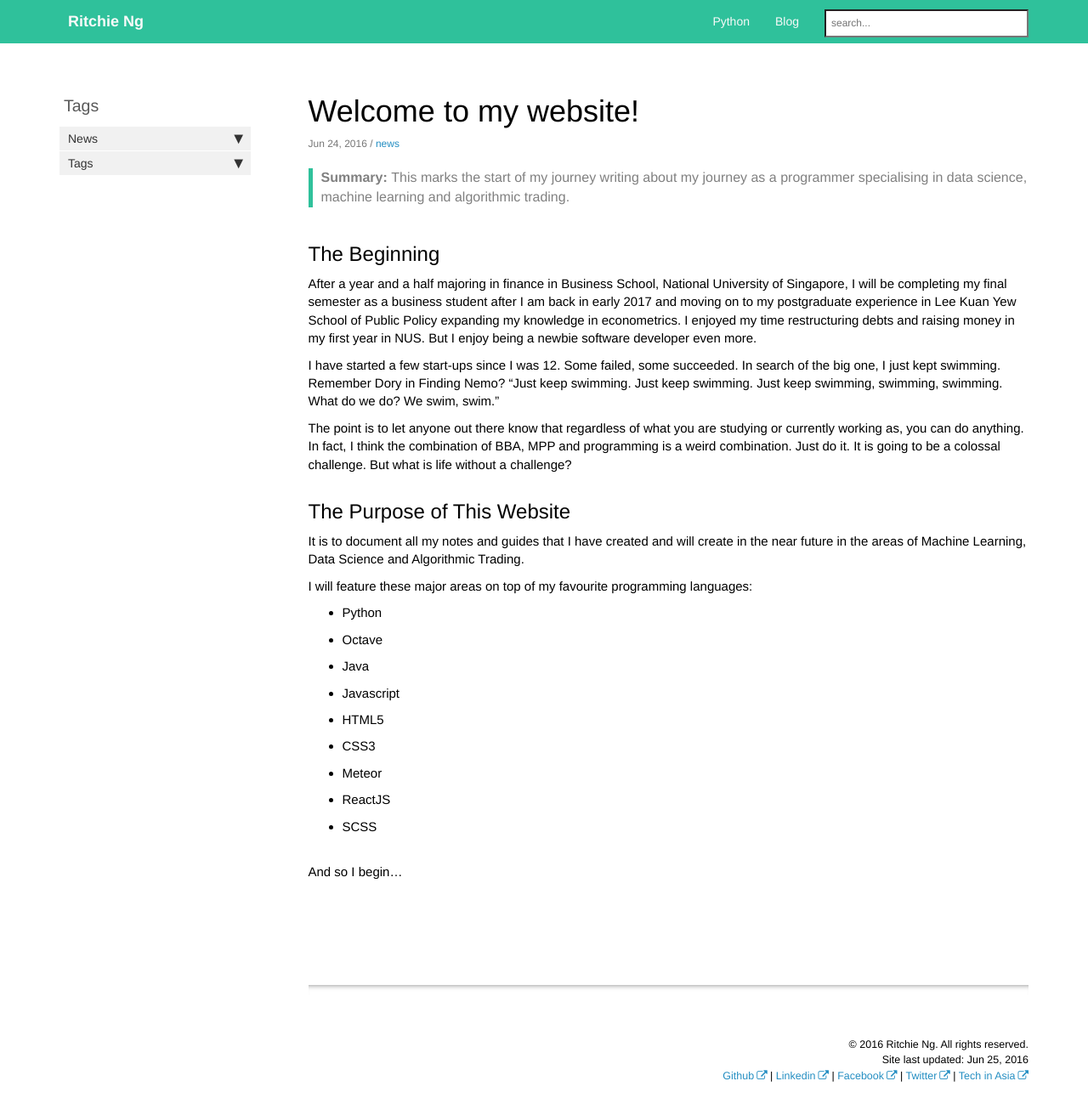
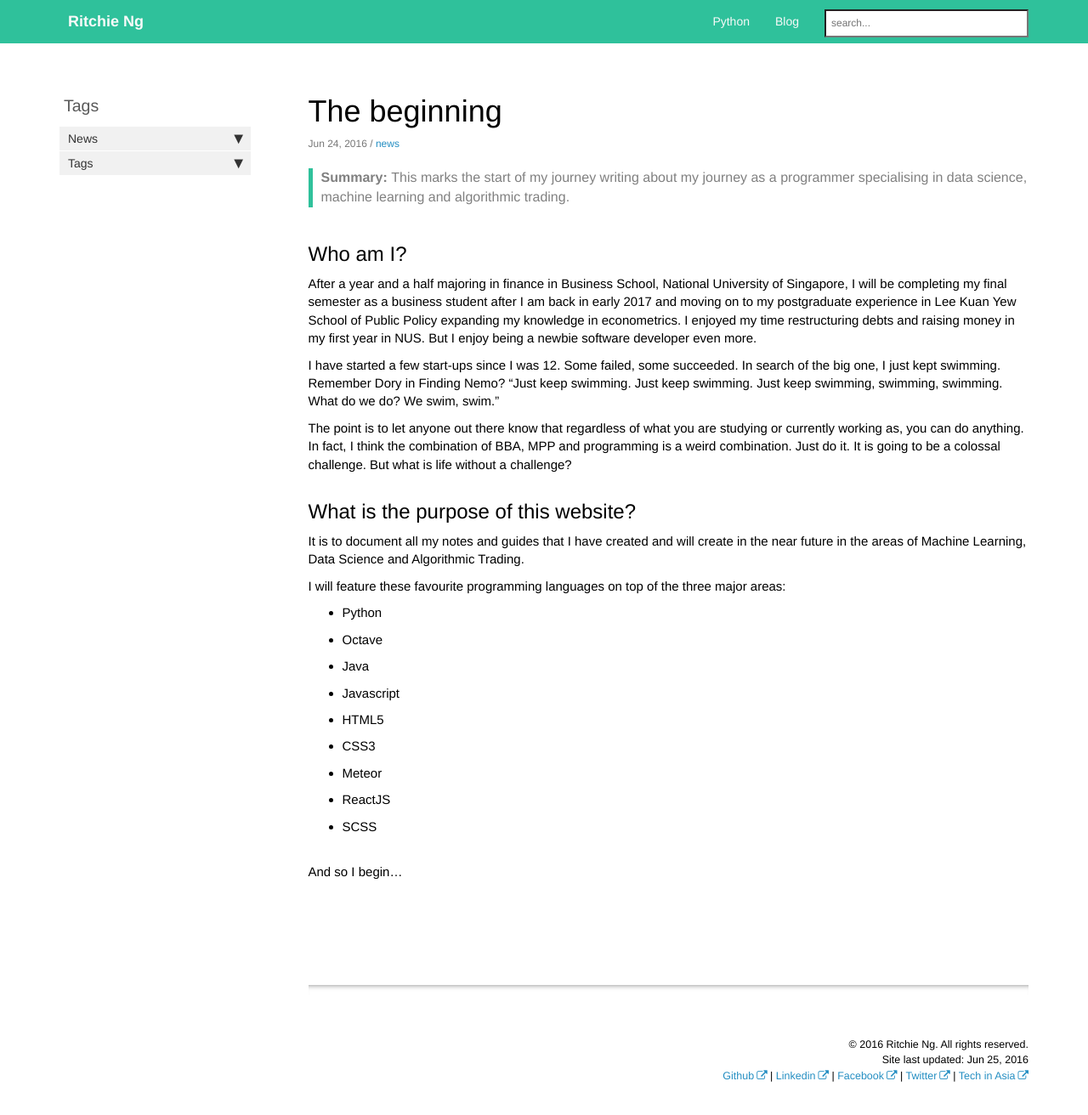
Before and after one commit to ritchieng/ritchieng.github.io, a Jekyll site: the page built from _posts/2016-06-24-welcome.md, in a window 1280 px wide and 1325 px high. Shown: the top 1312 px of the window at 85% size. Built offline with Jekyll 4.4.1, drawn with Linux system fonts in a browser that asks for light colours; nearby versions of some CDN libraries; comment, search, counter and statistics services are not loaded.

Commit message:
First post edit

```diff
--- a/_posts/2016-06-24-welcome.md
+++ b/_posts/2016-06-24-welcome.md
@@ -1,12 +1,12 @@
 ---
-title:  "Welcome to my website!"
+title:  "The beginning"
 published: true
 permalink: /welcome-ritchieng/
 summary: "This marks the start of my journey writing about my journey as a programmer specialising in data science, machine learning and algorithmic trading."
 tags: [news]
 ---
 
-## The Beginning
+## Who am I?
 
 After a year and a half majoring in finance in Business School, National University of Singapore, I will be completing my final semester as a business student after I am back in early 2017 and moving on to my postgraduate experience in Lee Kuan Yew School of Public Policy expanding my knowledge in econometrics. I enjoyed my time restructuring debts and raising money in my first year in NUS. But I enjoy being a newbie software developer even more.
 
@@ -14,10 +14,10 @@ I have started a few start-ups since I was 12. Some failed, some succeeded. In s
 
 The point is to let anyone out there know that regardless of what you are studying or currently working as, you can do anything. In fact, I think the combination of BBA, MPP and programming is a weird combination. Just do it. It is going to be a colossal challenge. But what is life without a challenge?
 
-## The Purpose of This Website
+## What is the purpose of this website?
 It is to document all my notes and guides that I have created and will create in the near future in the areas of Machine Learning, Data Science and Algorithmic Trading.
 
-I will feature these major areas on top of my favourite programming languages:
+I will feature these favourite programming languages on top of the three major areas:
 <br />
 
 * Python
```
Also changed, not shown: 6 other files.
